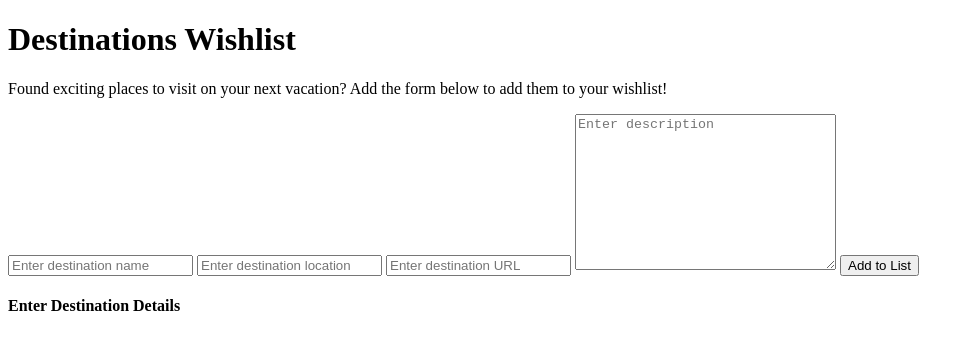
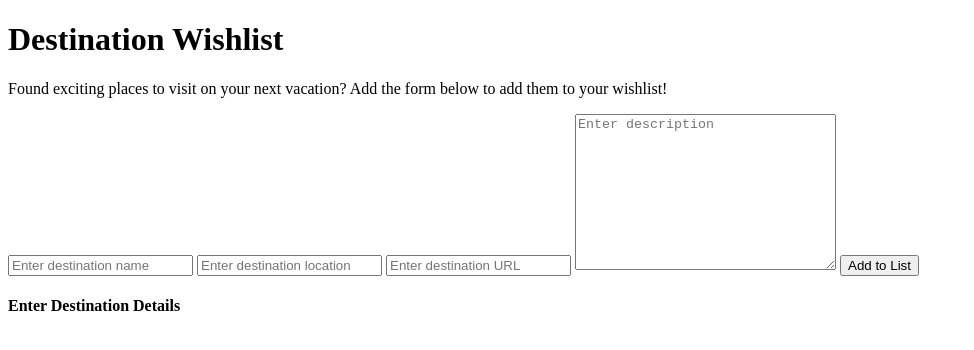
Before and after one commit to breannataylor/destination-wishlist, a plain HTML site: page index.html in a window 1280 px wide. Shown: the whole page, without its empty margins (0-974 px from the left). Drawn offline with Linux system fonts and the light colour scheme.

Commit message:
minor changes

```diff
--- a/index.html
+++ b/index.html
@@ -7,7 +7,7 @@
   </head>
   <body>
     <header>
-      <h1>Destinations Wishlist</h1>
+      <h1>Destination Wishlist</h1>
       <p>
         Found exciting places to visit on your next vacation? Add the form below
         to add them to your wishlist!
```
